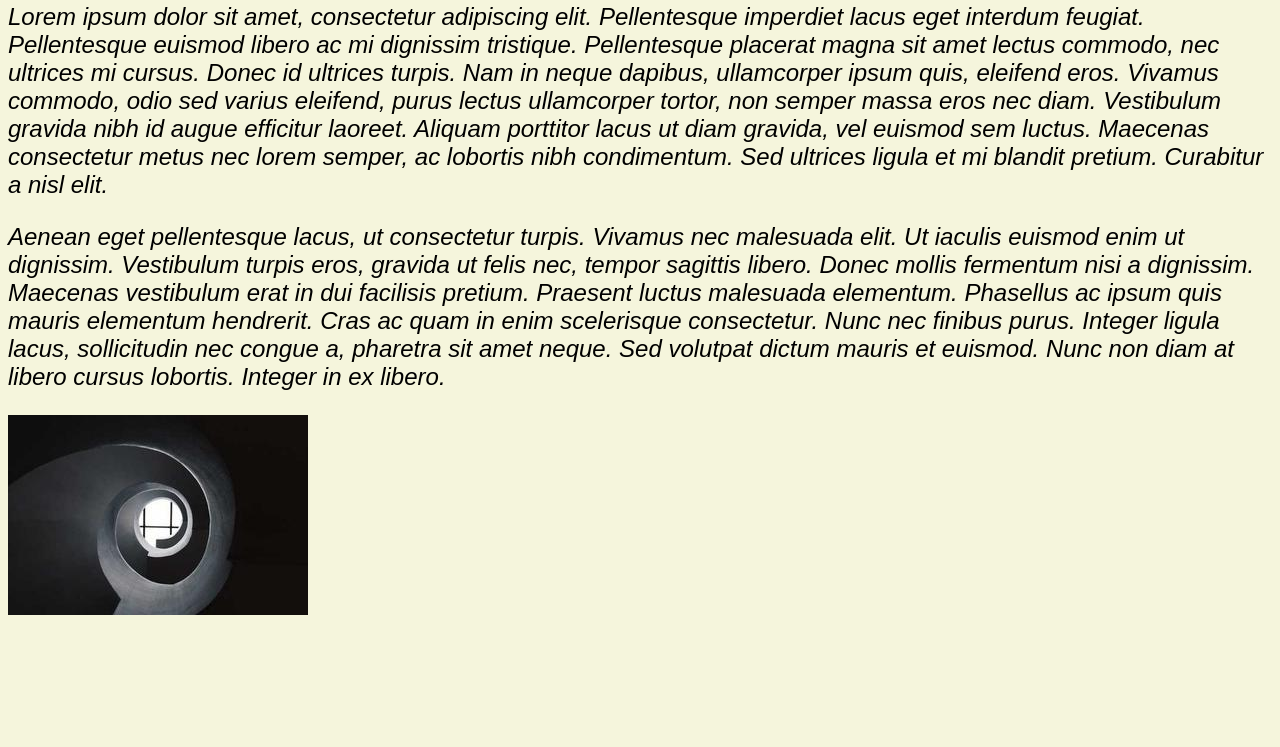
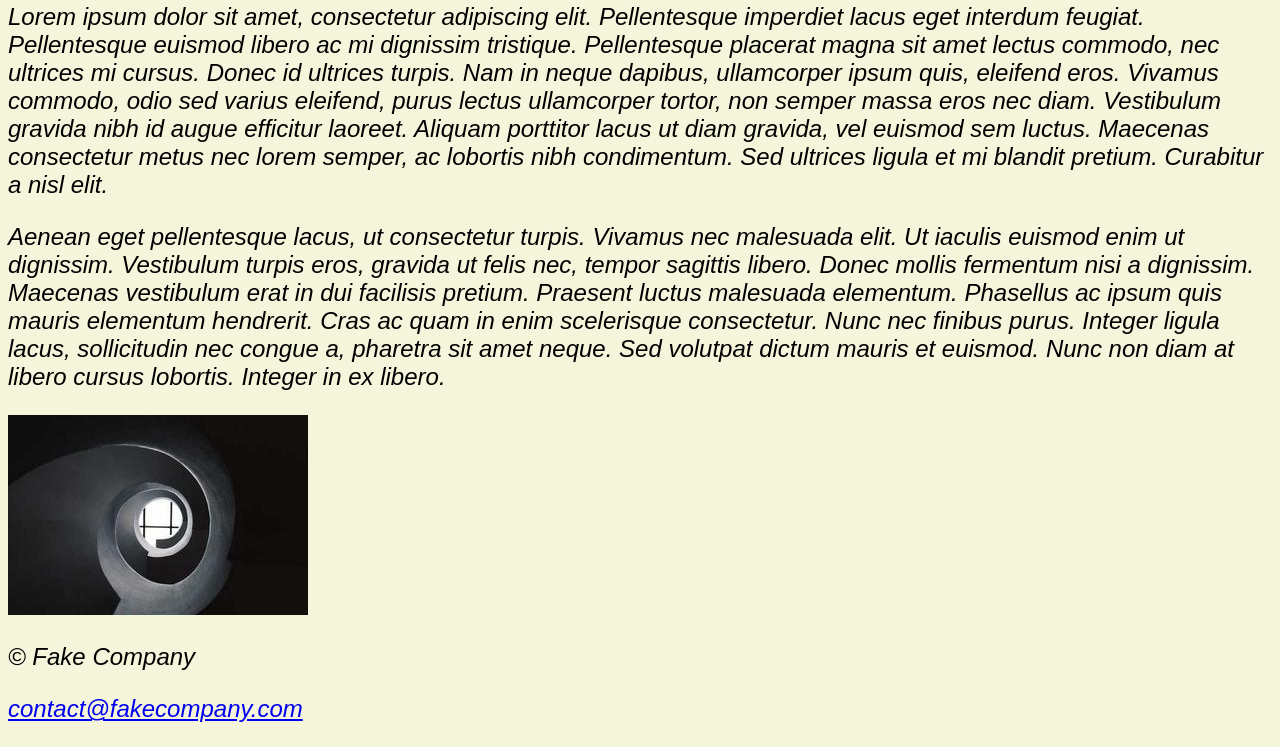
Before and after one commit to AndyCiupitu/Exercise_Unit5_website, a plain HTML site: page index.html in a window 1280 px wide. Shown: the part 79-826 px from the top of the page. Before the commit the page ends 800 px from the top, so only its background shows below. Drawn offline with Linux system fonts and the light colour scheme.

Commit message:
Contact information

```diff
--- a/index.html
+++ b/index.html
@@ -12,4 +12,8 @@
     <p>Aenean eget pellentesque lacus, ut consectetur turpis. Vivamus nec malesuada elit. Ut iaculis euismod enim ut dignissim. Vestibulum turpis eros, gravida ut felis nec, tempor sagittis libero. Donec mollis fermentum nisi a dignissim. Maecenas vestibulum erat in dui facilisis pretium. Praesent luctus malesuada elementum. Phasellus ac ipsum quis mauris elementum hendrerit. Cras ac quam in enim scelerisque consectetur. Nunc nec finibus purus. Integer ligula lacus, sollicitudin nec congue a, pharetra sit amet neque. Sed volutpat dictum mauris et euismod. Nunc non diam at libero cursus lobortis. Integer in ex libero.</p>
     <img src="picture.jpg" alt="Random image">
 </body>
+<footer>
+    <p>© Fake Company</p>
+    <p><a href="mailto:contact@fakecompany.com">contact@fakecompany.com</a></p>
+</footer>
 </html>
```
